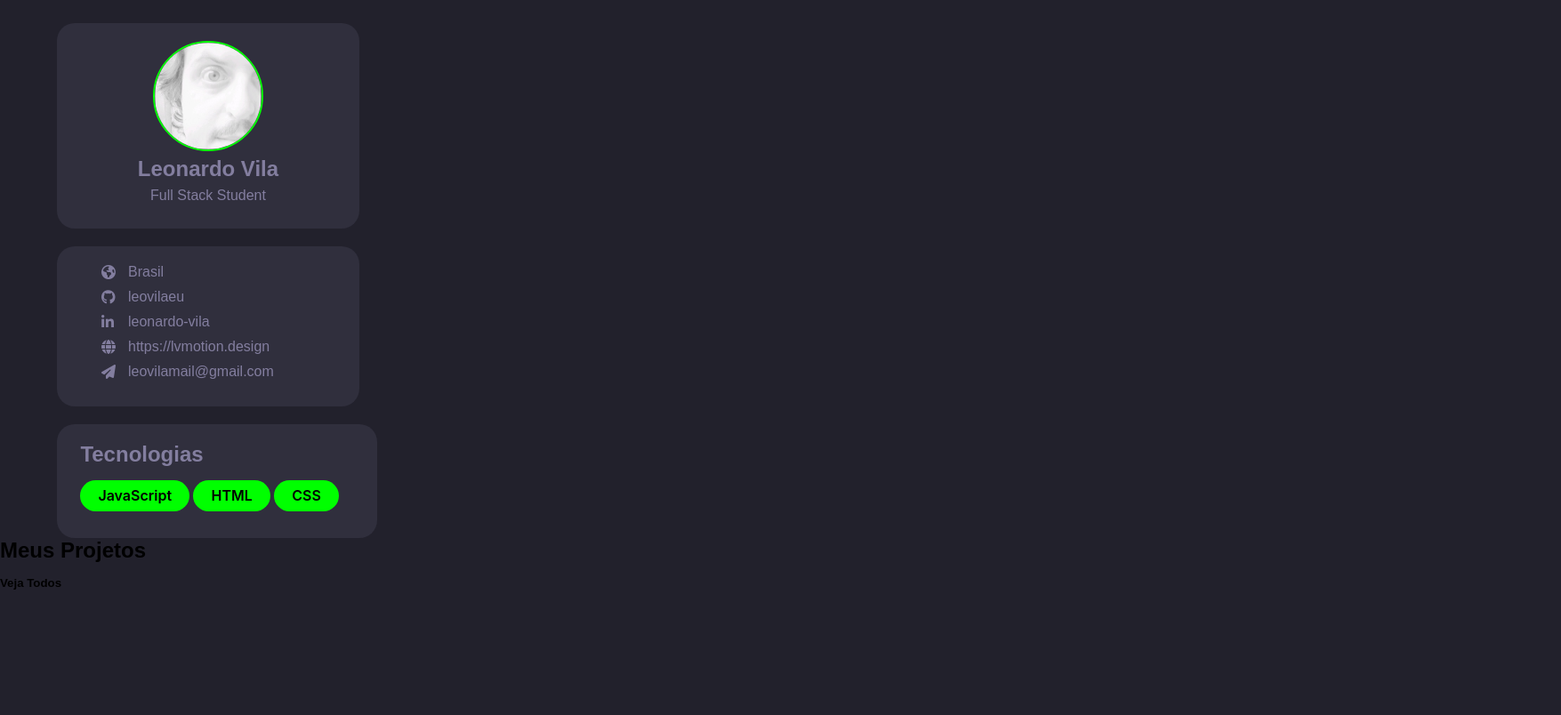
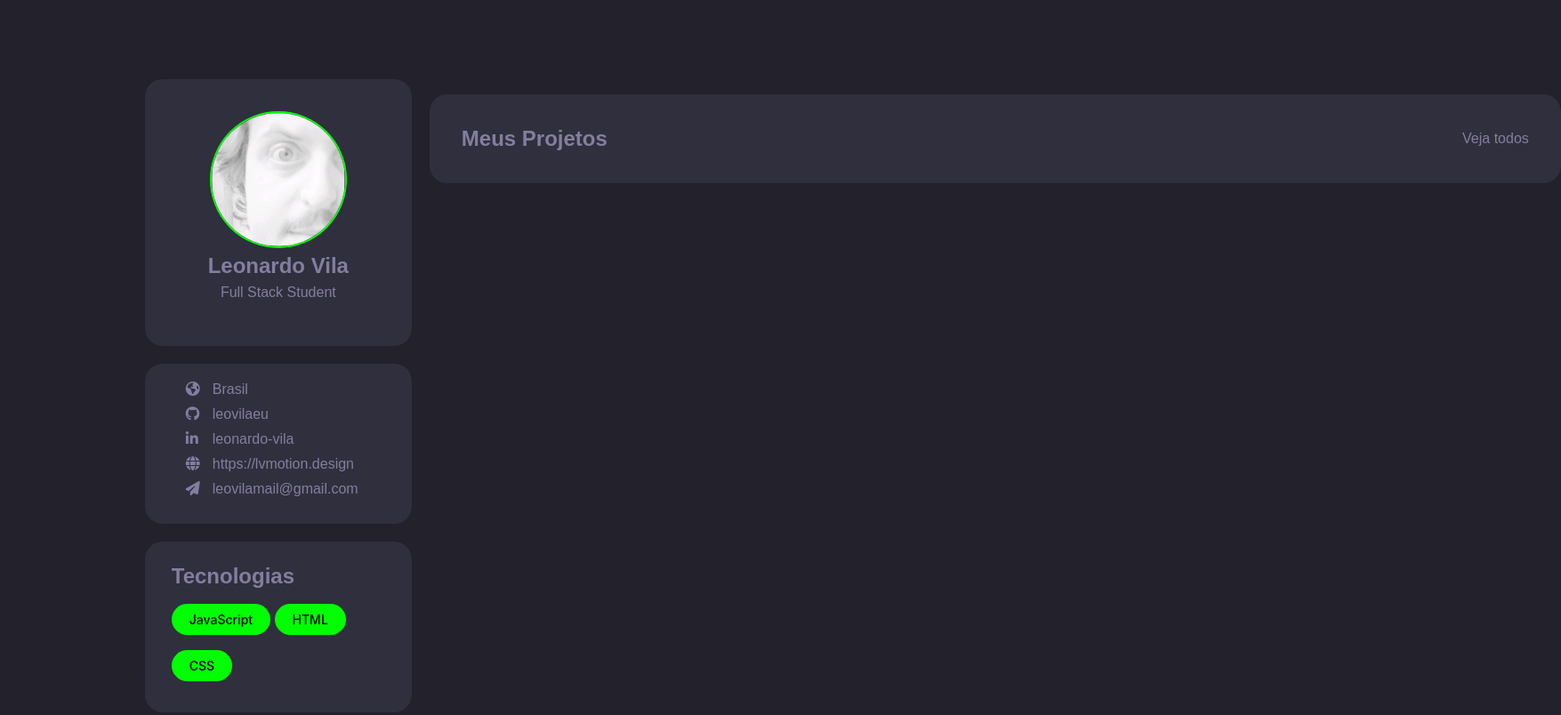
Before and after one commit to leovilaeu/desafio_rockectseat_portfolio_htmlcss, a plain HTML site: page index.html in a window 1280 px wide. Shown: the whole page at 89% size, 1755 px wide, since content can reach past the window. Drawn offline with Linux system fonts and the light colour scheme.

Commit message:
Adicionada folha de estilos para botões e correção de semântica das DIVS e SECTIONS do HTML

```diff
--- /dev/null
+++ b/css/btn-styles.css
@@ -0,0 +1,50 @@
+
+
+/* button */
+
+.button-18 {
+    align-items: center;
+    background-color: #00FF00;
+    border: 0;
+    border-radius: 100px;
+    box-sizing: border-box;
+    color: #000000;
+    cursor: pointer;
+    display: inline-flex;
+    font-family: -apple-system, system-ui, system-ui, "Segoe UI", Roboto, "Helvetica Neue", "Fira Sans", Ubuntu, Oxygen, "Oxygen Sans", Cantarell, "Droid Sans", "Apple Color Emoji", "Segoe UI Emoji", "Segoe UI Symbol", "Lucida Grande", Helvetica, Arial, sans-serif;
+    font-size: 14px;
+    font-weight: 500;
+    justify-content: center;
+    line-height: 20px;
+    max-width: 180px;
+    min-height: 35px;
+    min-width: 10px;
+    overflow: hidden;
+    padding: 0px;
+    padding-left: 20px;
+    padding-right: 20px;
+    text-align: center;
+    touch-action: manipulation;
+    transition: background-color 0.167s cubic-bezier(0.4, 0, 0.2, 1) 0s, box-shadow 0.167s cubic-bezier(0.4, 0, 0.2, 1) 0s, color 0.167s cubic-bezier(0.4, 0, 0.2, 1) 0s;
+    user-select: none;
+    -webkit-user-select: none;
+    vertical-align: middle;
+    margin-top: 7%;
+  }
+
+  .button-18:hover,
+  .button-18:focus {
+    background-color: #4dff4d;
+    color: #000000;
+  }
+
+  .button-18:active {
+    background: #09223b;
+    color: rgb(255, 255, 255, .7);
+  }
+
+  .button-18:disabled {
+    cursor: not-allowed;
+    background: rgba(0, 0, 0, .08);
+    color: rgba(0, 0, 0, .3);
+  }
--- a/css/styles.css
+++ b/css/styles.css
@@ -9,20 +9,31 @@ body{
     background-color: #22212C;
 }
 
-.profile {
+.container-wrap {
+    display: flex;
     margin-top: 2%;
     margin-left: 5%;
     padding: 20px;
+}
+
+#coluna1{
+    display: flex;
+    flex-direction: column;
+    margin-top: 2%;
+    margin-left: 5%;
+    padding: 20px;
+}
+
+.profile {
     color: #837E9F;
     background-color: #302F3D;
     border-radius: 20px;
     display: flex;
     flex-direction: column;
     width: 300px;
-    height: auto;
+    height: 300px;
     align-items: center;
     justify-items: center;
-    box-shadow: pink ;
 }
 
 .profile h2{
@@ -35,44 +46,40 @@ body{
     margin-bottom: 8px;
 }
 
-.profile .avatar img{
+.avatar {
+    margin-top: 12%;
+
+}
+.avatar img{
+    width: 150px;
+    height: auto;
     border: solid;
     border-width: 2px;
     border-color:  #00FF00;
     border-radius: 50%;
 }
-.avatar img{
-    width: 120px;
-    height: auto;
-}
 
 .infos {
-    margin-top: 2%;
-    margin-left: 5%;
+    border-radius: 20px;
     margin-top: 20px;
     padding: 20px;
     color: #837E9F;
     background-color: #302F3D;
     border-radius: 20px;
-    display: flex;
-    flex-direction: column;
-    width: 300px;
-    height: auto;
-    align-content: space-between;
+    width: 260px;
+
 }
 
 .content{
     margin-bottom: 10px;
     display: flex;
     margin-left: 10%;
-    align-items: center;
 }
 
 .content-tech {
     margin-bottom: 10px;
-    flex-direction: column;
-    margin-left: 2%;
-    align-items: center;
+    margin-left: 5px;
+    align-items: left;
 }
 
 
@@ -82,68 +89,28 @@ i{
     margin-right: 15px;
 }
 
-h2 {
-    margin-bottom: 15px;
+.techs {
+    border-radius: 20px;
+    margin-top: 2%;
+    margin-top: 20px;
+    padding: 25px;
+    color: #837E9F;
+    background-color: #302F3D;
+    max-width: 260px;
 }
 
-.techs {
-    margin-top: 2%;
-    margin-left: 5%;
-    margin-top: 20px;
-    padding: 20px;
+.projects{
     color: #837E9F;
     background-color: #302F3D;
     border-radius: 20px;
+
     display: flex;
-    align-content: space-between;
-    min-width: 260px;
-    max-width: 320px;
-    min-height: auto;
+    flex-basis: auto;
+    align-items: center;
+    justify-content: space-between;
+
+    margin-top: 60px;
+    padding: 3% 3% 3%;
+    width: 1200px;
+    max-width: 1500px;
 }
-/* button */
-
-.button-18 {
-  align-items: center;
-  background-color: #00FF00;
-  border: 0;
-  border-radius: 100px;
-  box-sizing: border-box;
-  color: #000000;
-  cursor: pointer;
-  display: inline-flex;
-  font-family: -apple-system, system-ui, system-ui, "Segoe UI", Roboto, "Helvetica Neue", "Fira Sans", Ubuntu, Oxygen, "Oxygen Sans", Cantarell, "Droid Sans", "Apple Color Emoji", "Segoe UI Emoji", "Segoe UI Symbol", "Lucida Grande", Helvetica, Arial, sans-serif;
-  font-size: 16px;
-  font-weight: 600;
-  justify-content: center;
-  line-height: 20px;
-  max-width: 260px;
-  min-height: 35px;
-  min-width: 10px;
-  overflow: hidden;
-  padding: 0px;
-  padding-left: 20px;
-  padding-right: 20px;
-  text-align: center;
-  touch-action: manipulation;
-  transition: background-color 0.167s cubic-bezier(0.4, 0, 0.2, 1) 0s, box-shadow 0.167s cubic-bezier(0.4, 0, 0.2, 1) 0s, color 0.167s cubic-bezier(0.4, 0, 0.2, 1) 0s;
-  user-select: none;
-  -webkit-user-select: none;
-  vertical-align: middle;
-}
-
-.button-18:hover,
-.button-18:focus {
-  background-color: #4dff4d;
-  color: #000000;
-}
-
-.button-18:active {
-  background: #09223b;
-  color: rgb(255, 255, 255, .7);
-}
-
-.button-18:disabled {
-  cursor: not-allowed;
-  background: rgba(0, 0, 0, .08);
-  color: rgba(0, 0, 0, .3);
-}
--- a/index.html
+++ b/index.html
@@ -6,11 +6,13 @@
     <meta http-equiv="X-UA-Compatible" content="IE=edge">
     <meta name="viewport" content="width=device-width, initial-scale=1.0">
     <link rel="stylesheet" href="css/styles.css">
+    <link rel="stylesheet" href="css/btn-styles.css">
     <title>LVmotion - Tech Student</title>
 </head>
 
 <body>
-    <div class="container-lateral">
+    <div class="container-wrap">
+        <section id="coluna1">
             <div class="profile">
                 <div class="avatar">
                     <img src="assets/profile.jpg" alt="Foto de Leonardo Vila">
@@ -50,20 +52,15 @@
                     <button class="button-18" role="button">CSS</button>
                 </div>
             </div>
+        </section>
+
+        <section id="coluna2">
+            <div class="projects">
+                <h2>Meus Projetos</h2>
+                <p>Veja todos</p>
             </div>
 
-    <div class="container-content">
-        <div class="projects">
-            <h2>Meus Projetos</h2>
-            <h5>Veja Todos</h5>
-        </div>
-
-    <div class="posts-content">
-        <div class="posts">
-
-        </div>
-
-    </div>
+        </section>
 
     </div>
 
```
Lines whose indentation alone changed are shown as unchanged.
